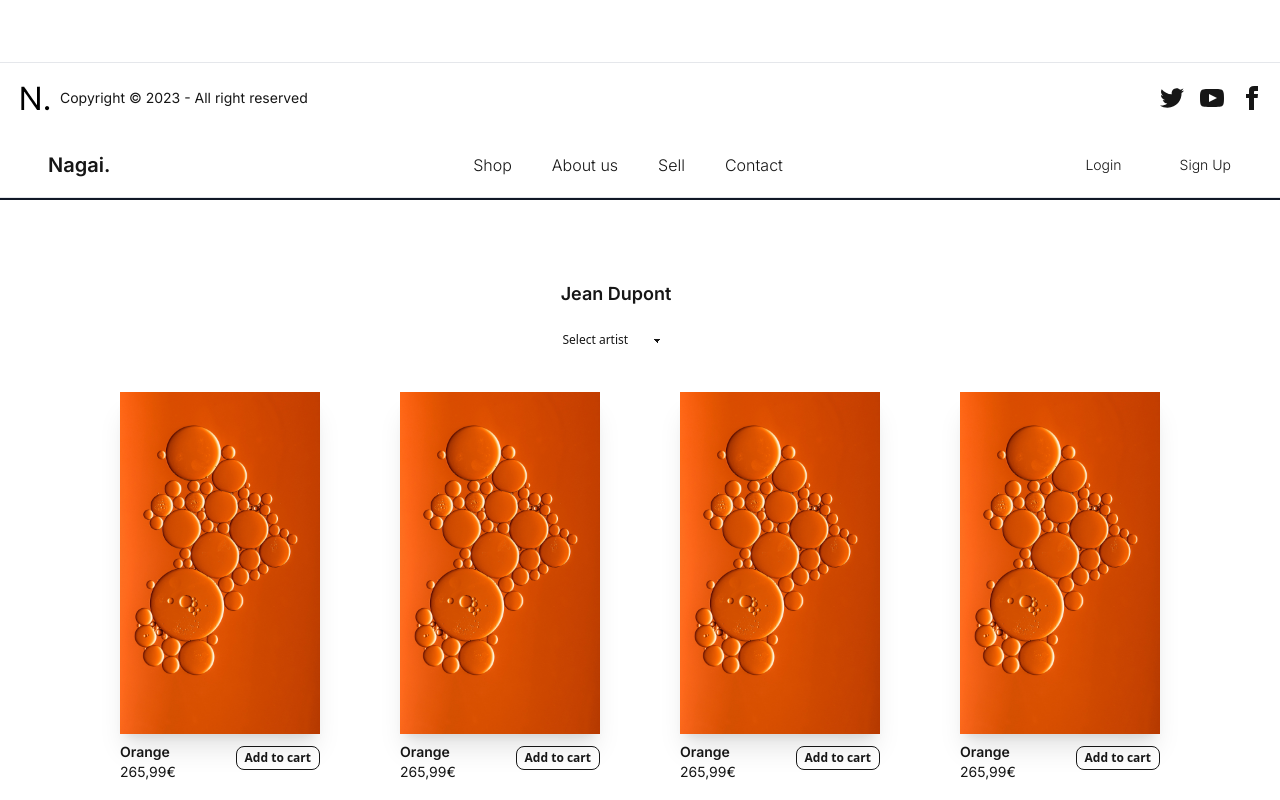
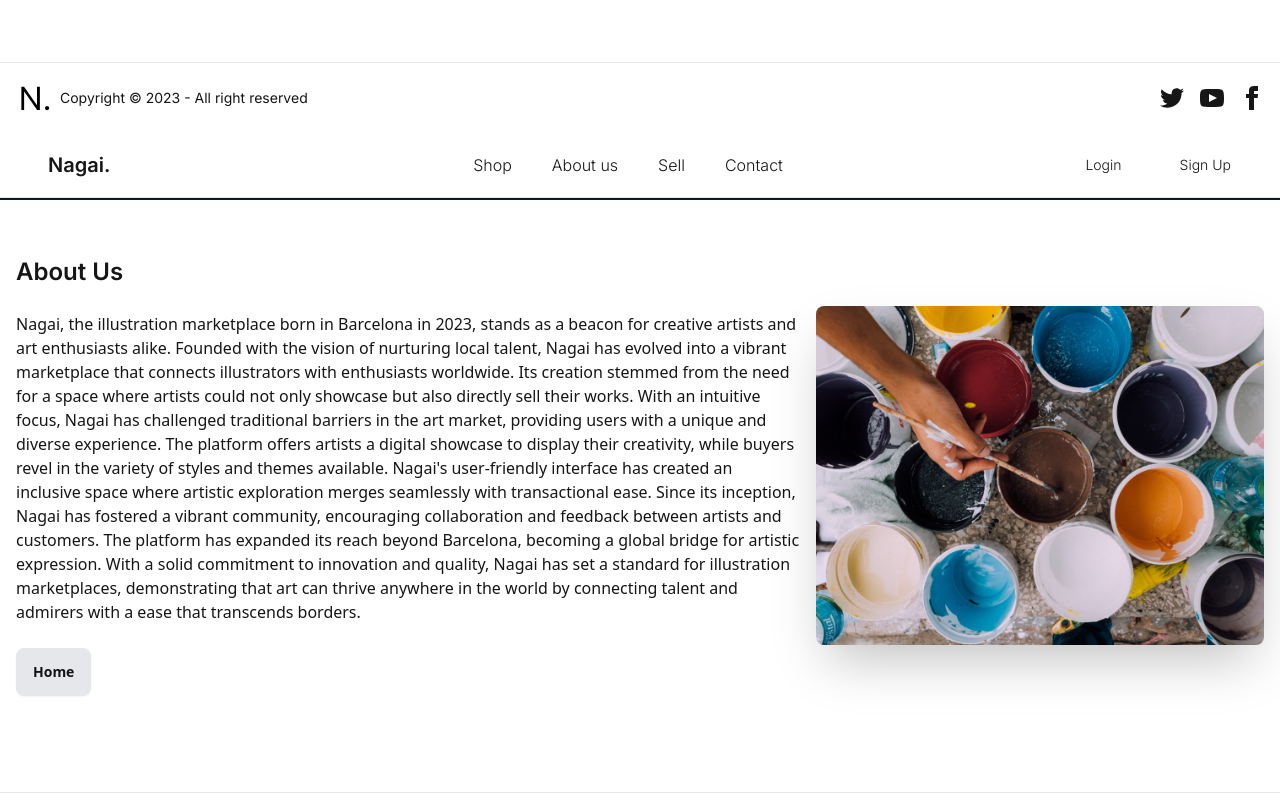
Before and after one commit to SergioGarciaF/Nagai-project, a React (Vite) app: page / in a window 1280 px wide. Shown: the part 3080-3880 px from the top of the page. Built offline with nearby package versions, Linux system fonts and the light colour scheme.

Commit message:
About us layout

```diff
--- a/src/App.tsx
+++ b/src/App.tsx
@@ -1,7 +1,8 @@
 
 import './App.css'
+import AboutUs from './components/About us/AboutUs'
 import Home from './components/Home/Home'
-import Shop from './components/Shop/Shop'
+
 
 
 function App() {
@@ -10,8 +11,7 @@ function App() {
   return (
     <>
       <Home />
-      <Shop />
-
+      <AboutUs />
     </>
   )
 }
--- /dev/null
+++ b/src/components/About us/AboutUs.tsx
@@ -0,0 +1,27 @@
+import Footer from "../Footer/Footer"
+import Header from "../Header/Header"
+
+import about from '../../assets/Others/About us.jpg'
+
+const AboutUs = () => {
+    return (
+        <div>
+            <Header />
+            <div className="hero mt-10 bg-base-100">
+                <div className="hero-content flex-col lg:flex-row-reverse">
+                    <img src={about} className="max-w-md rounded-lg shadow-2xl" />
+                    <div className="text-start">
+                        <h1 className="text-2xl font-inter font-bold">About Us</h1>
+                        <p className="py-6">Nagai, the illustration marketplace born in Barcelona in 2023, stands as a beacon for creative artists and art enthusiasts alike. Founded with the vision of nurturing local talent, Nagai has evolved into a vibrant marketplace that connects illustrators with enthusiasts worldwide. Its creation stemmed from the need for a space where artists could not only showcase but also directly sell their works.
+                            With an intuitive focus, Nagai has challenged traditional barriers in the art market, providing users with a unique and diverse experience. The platform offers artists a digital showcase to display their creativity, while buyers revel in the variety of styles and themes available. Nagai's user-friendly interface has created an inclusive space where artistic exploration merges seamlessly with transactional ease.
+                            Since its inception, Nagai has fostered a vibrant community, encouraging collaboration and feedback between artists and customers. The platform has expanded its reach beyond Barcelona, becoming a global bridge for artistic expression. With a solid commitment to innovation and quality, Nagai has set a standard for illustration marketplaces, demonstrating that art can thrive anywhere in the world by connecting talent and admirers with a ease that transcends borders.</p>
+                        <button className="btn btn-primary">Home</button>
+                    </div>
+                </div>
+            </div>
+            <Footer />
+        </div>
+    )
+}
+
+export default AboutUs
```
Also changed, not shown: src/assets/Others/About us.jpg (added).
